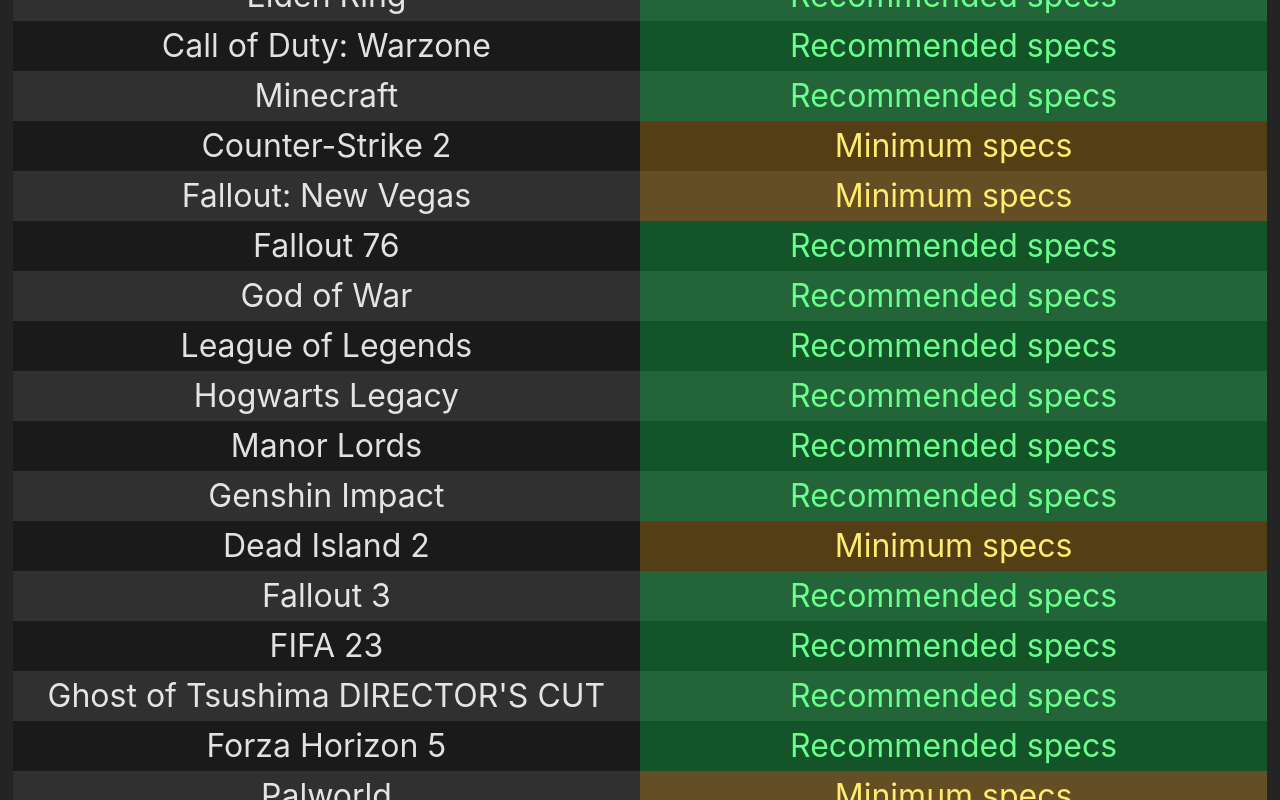
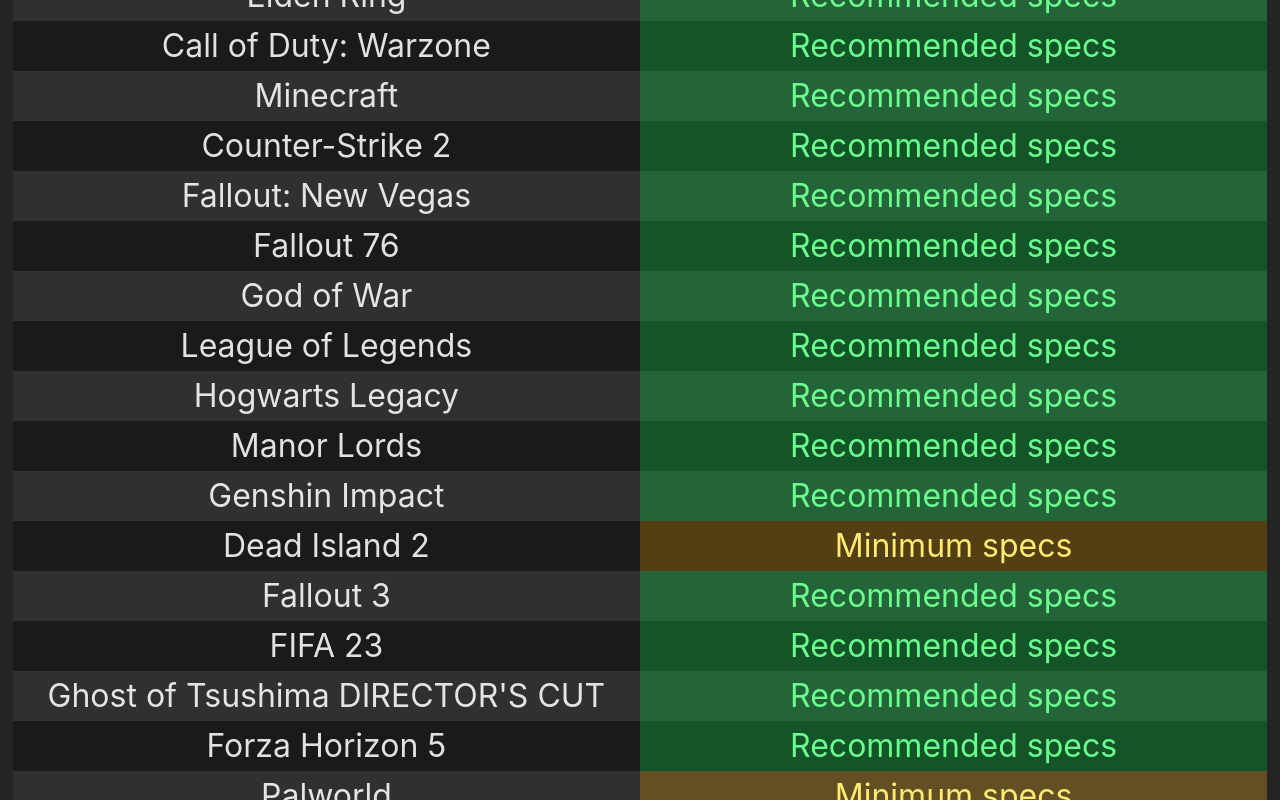
Before and after one commit to itsjustmustafa/what-games-can-mazza-run, a React (Vite) app: page / in a window 1280 px wide. Shown: the part 840-1640 px from the top of the page. Built offline with nearby package versions, Linux system fonts and the light colour scheme.

Commit message:
fixed: if no recommended result, then it meets the recommended specs

```diff
--- a/src/GameTable.tsx
+++ b/src/GameTable.tsx
@@ -9,7 +9,7 @@
 }
 
 const getGameResult = (game: Game) => {
-    return game.recResult === "PASS" ? 'recommended' : game.minResult === "PASS" ? 'minimum' : 'none';
+    return game.minResult === "FAIL" ? 'none' : game.recResult !== "FAIL" ? 'recommended' : 'minimum';
 }
 
 const getPassSymbol = (game: Game) => {
```
